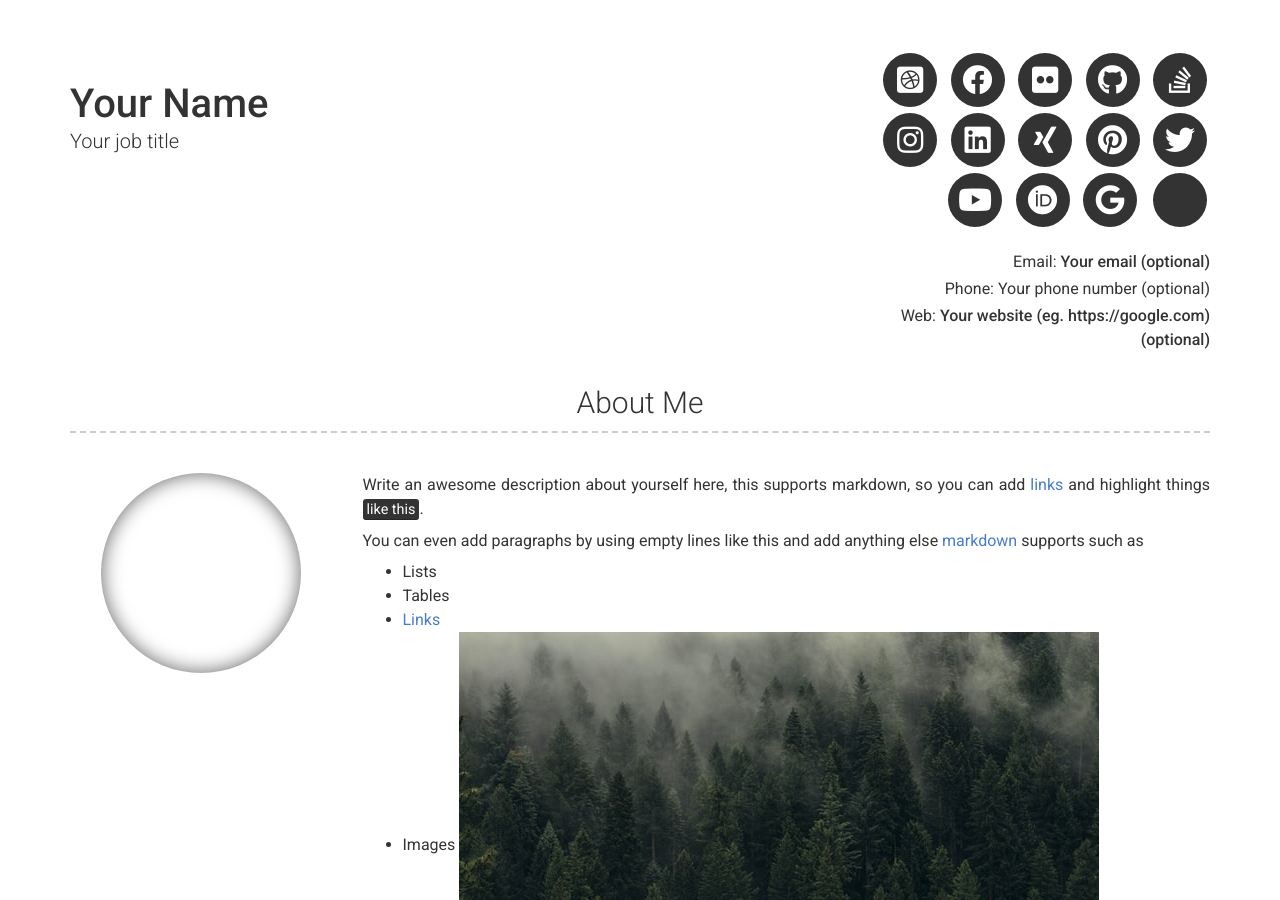
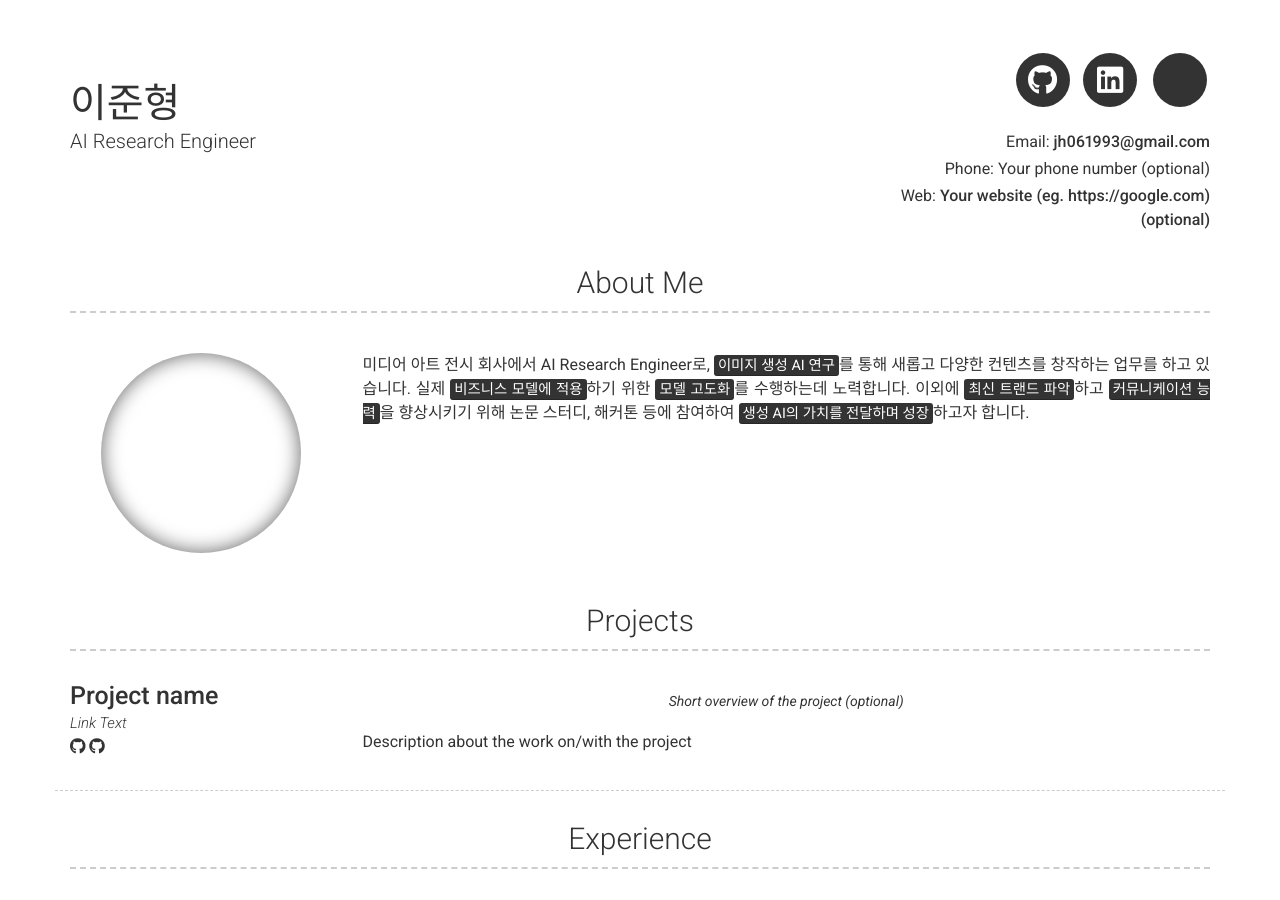
Before and after one commit to jjuun0/jjuun_resume, a Jekyll site: the page built from index.md, in a window 1280 px wide and 900 px high. Built offline with Jekyll 4.4.1, drawn with Linux system fonts in a browser that asks for light colours; nearby versions of some CDN libraries; some of the changed text lies outside the part shown.

Commit message:
fix about me

```diff
--- a/_config.yml
+++ b/_config.yml
@@ -6,9 +6,9 @@ repository: Git repository where your resume will be hosted, only required if yo
 version: 2
 
 # Personal info
-name: Your Name
-title: Your job title
-email: Your email (optional)
+name: 이준형
+title: AI Research Engineer
+email: jh061993@gmail.com
 # email_title: Email (Email title override)
 phone: Your phone number (optional)
 # phone_title: Phone (Phone title override)
@@ -19,19 +19,19 @@ website: Your website (eg. https://google.com)(optional)
 darkmode: false
 
 # Social links
-twitter_username: jekyllrb
-github_username:  jekyll
-stackoverflow_username: "00000001"
-dribbble_username: jekyll
-facebook_username: jekyll
-flickr_username: jekyll
-instagram_username: jekyll
-linkedin_username: jekyll
-xing_username: jekyll
-pinterest_username: jekyll
-youtube_username: jekyll
-orcid_username: 0000-0000-0000-0000
-googlescholar_username: D847cGsAAAAJ
+# twitter_username: jekyllrb
+github_username:  jjuun0
+# stackoverflow_username: "00000001"
+# dribbble_username: jekyll
+# facebook_username: jekyll
+# flickr_username: jekyll
+# instagram_username: jekyll
+linkedin_username: jjuun0
+# xing_username: jekyll
+# pinterest_username: jekyll
+# youtube_username: jekyll
+# orcid_username: 0000-0000-0000-0000
+# googlescholar_username: D847cGsAAAAJ
 
 # Additional icon links
 additional_links:
@@ -52,13 +52,11 @@ additional_links:
 # about_title: About Me (Use this to override about section title)
 about_profile_image: Directory of profile image (eg. images/profile.jpg)
 about_content: | # this will include new lines to allow paragraphs
-  Write an awesome description about yourself here, this supports markdown, so you can add [links](http://foobar.com) and highlight things <mark>like this</mark>.
+  미디어 아트 전시 회사에서 AI Research Engineer로, <mark>이미지 생성 AI 연구</mark>를 통해 새롭고 다양한 컨텐츠를 창작하는 업무를 하고 있습니다.
+  실제 <mark>비즈니스 모델에 적용</mark>하기 위한 <mark>모델 고도화</mark>를 수행하는데 노력합니다.
+  이외에 <mark>최신 트랜드 파악</mark>하고 <mark>커뮤니케이션 능력</mark>을 향상시키기 위해 논문 스터디, 해커톤 등에 참여하여 <mark>생성 AI의 가치를 전달하며 성장</mark>하고자 합니다.
 
-  You can even add paragraphs by using empty lines like this and add anything else [markdown](https://www.markdownguide.org/getting-started#what-is-markdown) supports such as
-    - Lists
-    - Tables
-    - <a href="google.com">Links</a>
-    - Images ![alt text](/images/landscape-trees.jpg "Trees")
+
 
 content:
   - title: Projects # Title for the section
```
